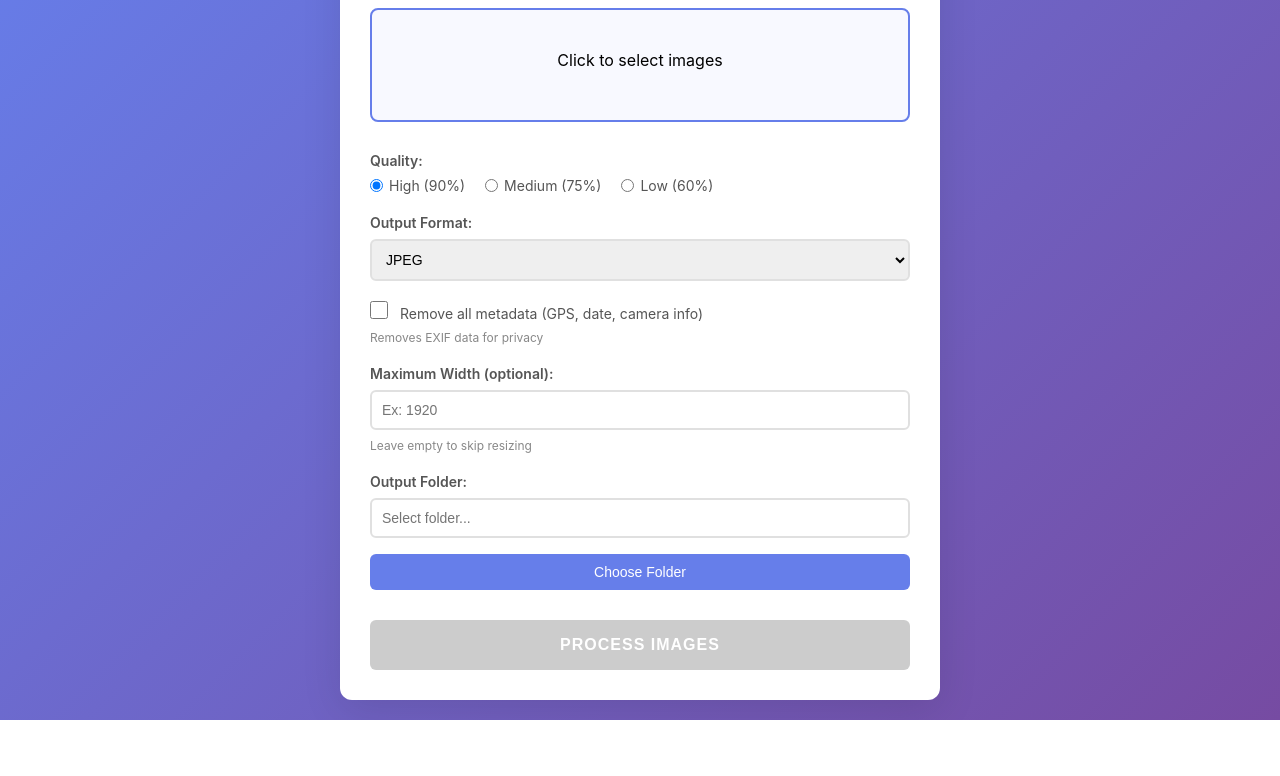
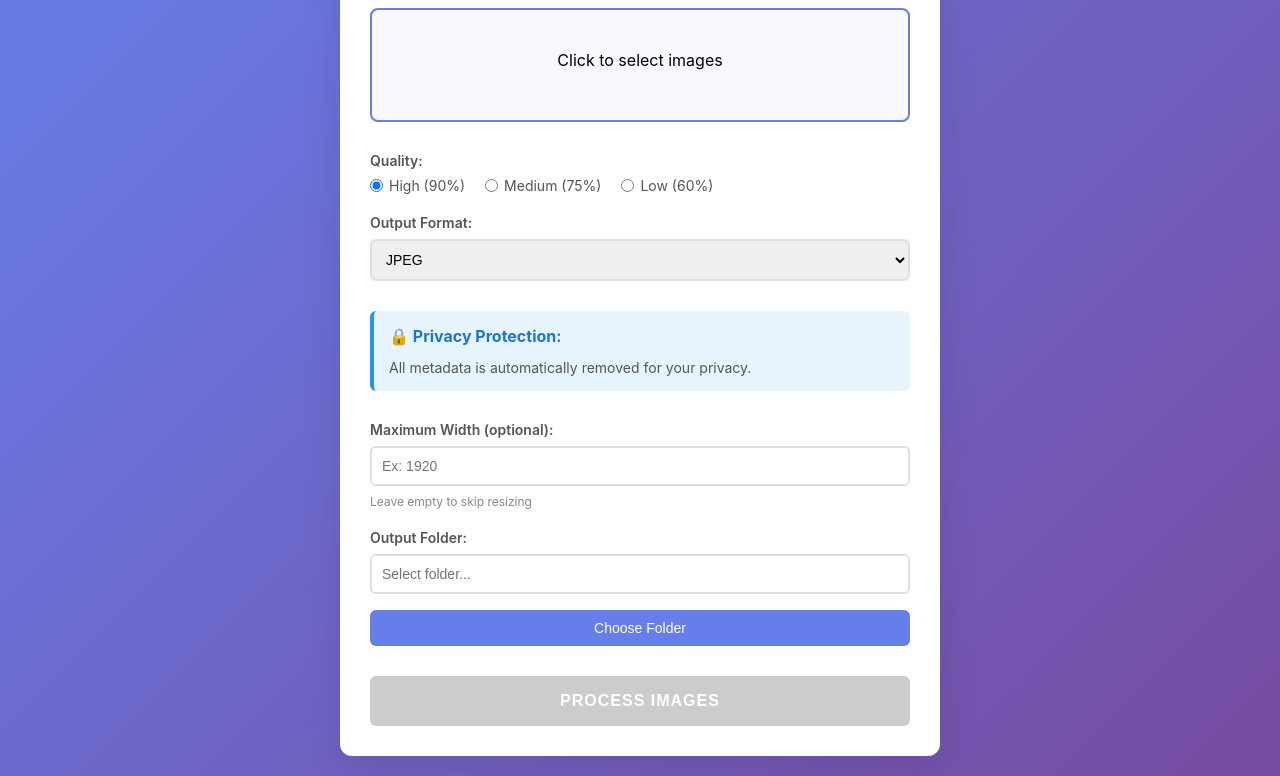
Before and after one commit to horacio12345/image-compressor, a website: page src/index.html in a window 1280 px wide. Shown: the part 106-882 px from the top of the page. Before the commit the page ends 826 px from the top, so only its background shows below. Drawn offline with Linux system fonts and the light colour scheme.

Commit message:
Format updates.

```diff
--- a/src/index.html
+++ b/src/index.html
@@ -35,12 +35,9 @@
         </select>
       </div>
 
-      <div class="setting-group">
-        <label>
-          <input type="checkbox" id="removeMetadata">
-          Remove all metadata (GPS, date, camera info)
-        </label>
-        <small>Removes EXIF data for privacy</small>
+      <div class="setting-group info-box">
+        <strong>🔒 Privacy Protection:</strong>
+        <p>All metadata is automatically removed for your privacy.</p>
       </div>
 
       <div class="setting-group">
--- a/src/main.js
+++ b/src/main.js
@@ -78,7 +78,6 @@ processBtn.addEventListener('click', async () => {
       paths: selectedFiles,
       quality: quality,
       format: format,
-      privacy: document.getElementById('removeMetadata').checked ? 'remove_all' : 'keep_all',
       width: width,
       outputDir: outputDirectory
     });
--- a/src/styles.css
+++ b/src/styles.css
@@ -206,3 +206,23 @@ input[type="checkbox"] {
   cursor: pointer;
   font-weight: normal;
 }
+
+.info-box {
+  background: #e8f4fd;
+  border-left: 4px solid #2196F3;
+  padding: 15px;
+  border-radius: 6px;
+  margin: 10px 0;
+}
+
+.info-box strong {
+  display: block;
+  color: #1976D2;
+  margin-bottom: 5px;
+}
+
+.info-box p {
+  margin: 0;
+  color: #555;
+  font-size: 14px;
+}
```
